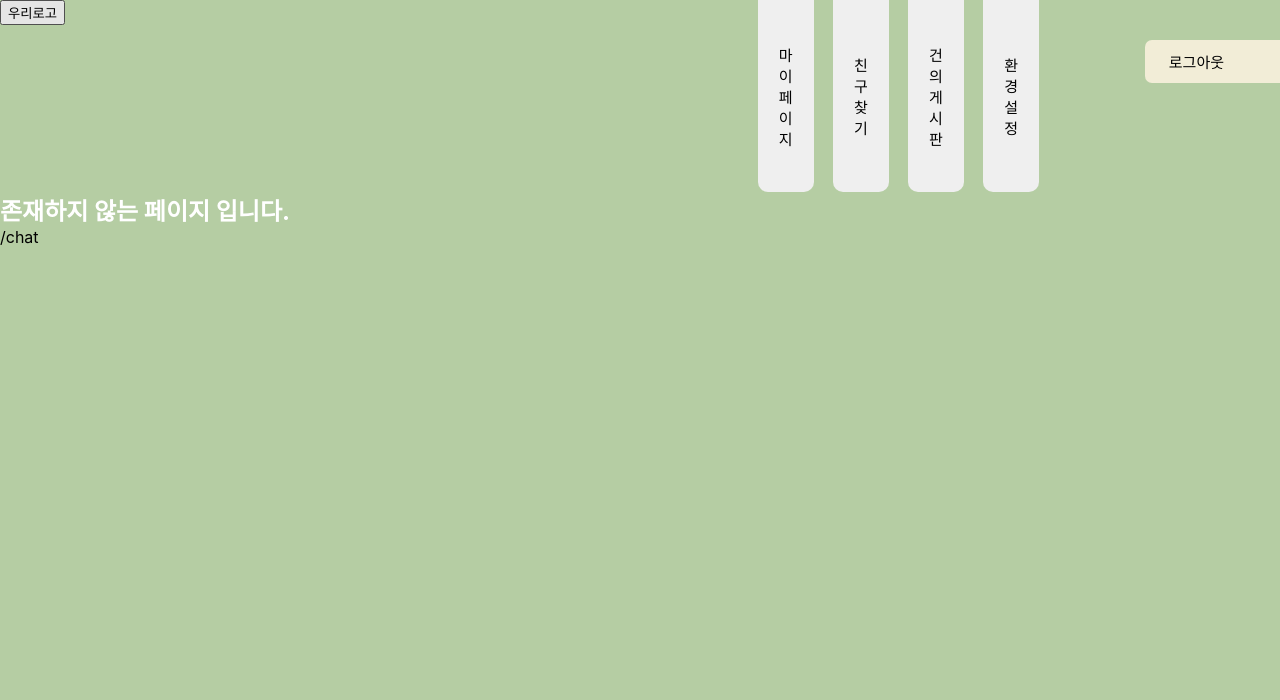
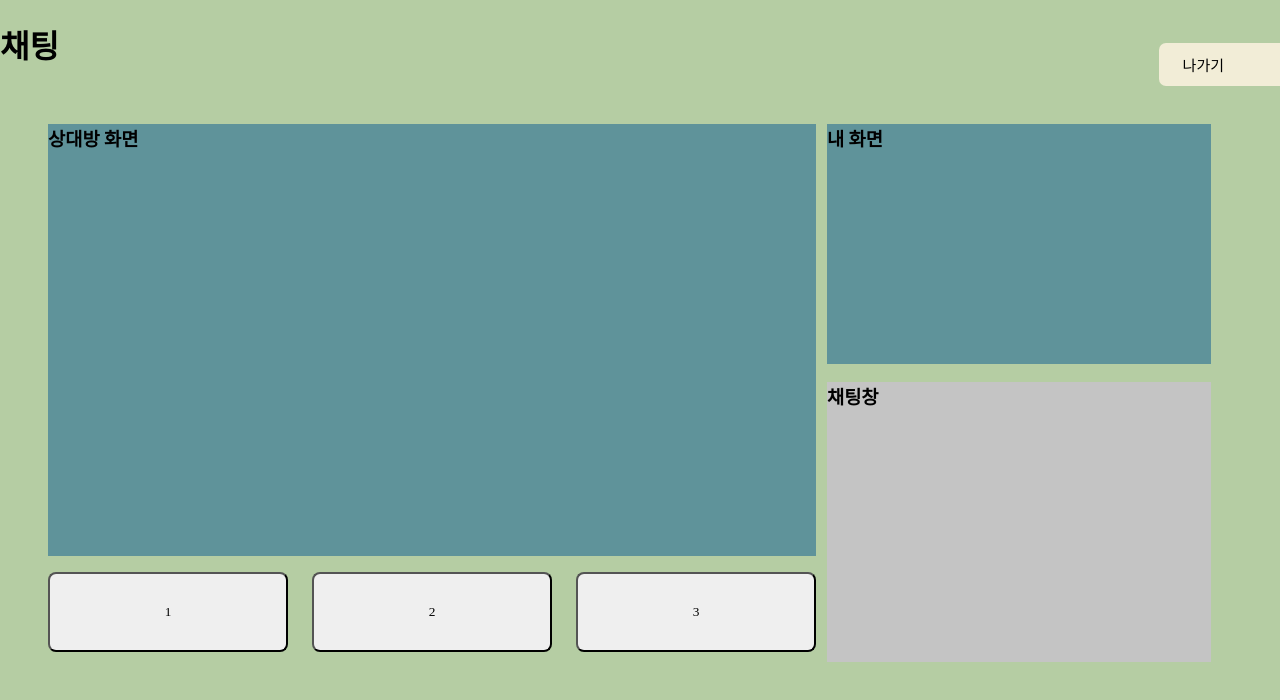
Before and after one commit to eunzi-kim/sool_talk, a React (Create React App) app in the folder client/: page /chat in a window 1280 px wide. Shown: the top 700 px of the page. Built offline with nearby package versions, Linux system fonts and the light colour scheme; a web font is replaced by a local one.

Commit message:
Add chat component

```diff
--- a/client/package.json
+++ b/client/package.json
@@ -15,6 +15,7 @@
     "react": "^17.0.2",
     "react-bootstrap": "^2.0.0-beta.4",
     "react-dom": "^17.0.2",
+    "react-google-login": "^5.2.2",
     "react-router-dom": "^5.2.0",
     "react-scripts": "4.0.3",
     "web-vitals": "^1.0.1"
--- a/client/src/App.js
+++ b/client/src/App.js
@@ -5,6 +5,8 @@ import Home from "./routes/Home";
 import Login from "./routes/Login";
 import Mypage from "./routes/Mypage";
 import Signup from "./routes/Signup";
+import Article from "./routes/Article";
+import Chat from "./components/Chat";
 
 function App() {
   return (
@@ -16,6 +18,8 @@ function App() {
         <Route path="/mypage" component={Mypage} />
         <Route path="/logout" component={Login} />
         <Route path="/signup" component={Signup} />
+        <Route path="/articles" component={Article} />
+        <Route path="/chat" component={Chat} />
         <Route
           render={({ location }) => (
             <div>
--- /dev/null
+++ b/client/src/components/Chat.css
@@ -0,0 +1,82 @@
+.chat-box {
+  position: absolute;
+  top: 0;
+  width: 100%;
+  height: 100%;
+  background-color: #b5cda3;
+}
+
+.chat-header {
+  display: flex;
+  align-items: center;
+  justify-content: space-between;
+}
+
+.chat-exit {
+  margin-top: 2.5rem;
+  margin-left: 6rem;
+}
+
+.chat-exit-btn {
+  padding: 0.7rem 3.5rem 0.7rem 1.5rem;
+  border: none;
+  background-color: #F2EDD7;
+  border-top-left-radius: 7px;
+  border-bottom-left-radius: 7px;
+  font-size: 15px;
+}
+
+.chat-exit-btn:hover {
+  background-color: #3A6351;
+  color: #fff;
+  cursor: pointer;
+}
+
+.chat-body {
+  margin: 1rem 3rem;
+  display: flex;
+  justify-content: space-around;
+  height: 30rem;
+}
+
+.chat-1 {
+  width: 50rem;
+}
+
+.chat-2 {
+  width: 26rem;
+}
+
+.opponent-screen {
+ background-color: #5f939a;
+ width: 48rem;
+ height: 27rem;
+}
+
+.my-screen {
+  background-color: #5f939a;
+  width: 24rem;
+  height: 15rem;
+}
+
+.chat-screen {
+  background-color: #C4C4C4;
+  width: 24rem;
+  height: 17.5rem;
+}
+
+.chat-btns {
+  margin-top: 1rem;
+  display: flex;
+  justify-content: space-between;
+  width: 48rem;
+}
+
+.chat-btn {
+  width: 18em;
+  height: 5rem;
+  border-top-left-radius: 8px;
+  border-top-right-radius: 8px;
+  border-bottom-left-radius: 8px;
+  border-bottom-right-radius: 8px;
+}
--- /dev/null
+++ b/client/src/components/Chat.js
@@ -0,0 +1,49 @@
+import React from "react";
+import { Link } from "react-router-dom";
+import "./Chat.css";
+
+function Chat() {
+  return (
+    <div className="chat-box">
+      <div className="chat-header">
+        <div>
+          <h1>채팅</h1>
+        </div>
+        <div className="chat-exit">
+          <Link to="/">
+            <button className="chat-exit-btn">나가기</button>
+          </Link>
+        </div>
+      </div>
+      <div className="chat-body">
+        <div className="chat-1">
+          <div className="opponent-screen">
+            <h3>상대방 화면</h3>
+          </div>
+          <div className="chat-btns">
+            <div>
+              <button className="chat-btn">1</button>
+            </div>
+            <div>
+              <button className="chat-btn">2</button>
+            </div>
+            <div>
+              <button className="chat-btn">3</button>
+            </div>
+          </div>
+        </div>
+        <div className="chat-2">
+          <div className="my-screen">
+            <h3>내 화면</h3>
+          </div>
+          <div className="chat-screen">
+            <h3>채팅창</h3>
+          </div>
+        </div>
+      </div>
+
+    </div>
+  )
+}
+
+export default Chat;
--- /dev/null
+++ b/client/src/routes/Article.js
@@ -0,0 +1,13 @@
+import React from "react";
+import "./css/Article.css";
+
+
+function Article() {
+  return (
+    <div className="">
+      <h1>메롱</h1>
+    </div>
+  )
+}
+
+export default Article;
--- a/client/src/routes/Home.js
+++ b/client/src/routes/Home.js
@@ -1,4 +1,5 @@
 import React from "react";
+import { Link } from "react-router-dom";
 import "./css//Home.css";
 
 function Home() {
@@ -8,10 +9,12 @@ function Home() {
         <h1>"오늘 마실 소주를 내일로 미루지 말라"</h1>
       </div>
       <div className="random">
-        <button className="random-btn">
-          <h3>오늘의 술친구 구하기</h3>
-          <h1>Touch!</h1>
-        </button>
+        <Link to="/Chat">
+          <button className="random-btn">
+            <h3>오늘의 술친구 구하기</h3>
+            <h1>Touch!</h1>
+          </button>
+        </Link>
       </div>
     </div>
   );
--- /dev/null
+++ b/client/src/routes/css/Article.css
@@ -0,0 +1,3 @@
+/* body {
+  background-color: #5f939a;
+} */
```
Also changed, not shown: 1 other file (tests, documents, lock files or other folders).
